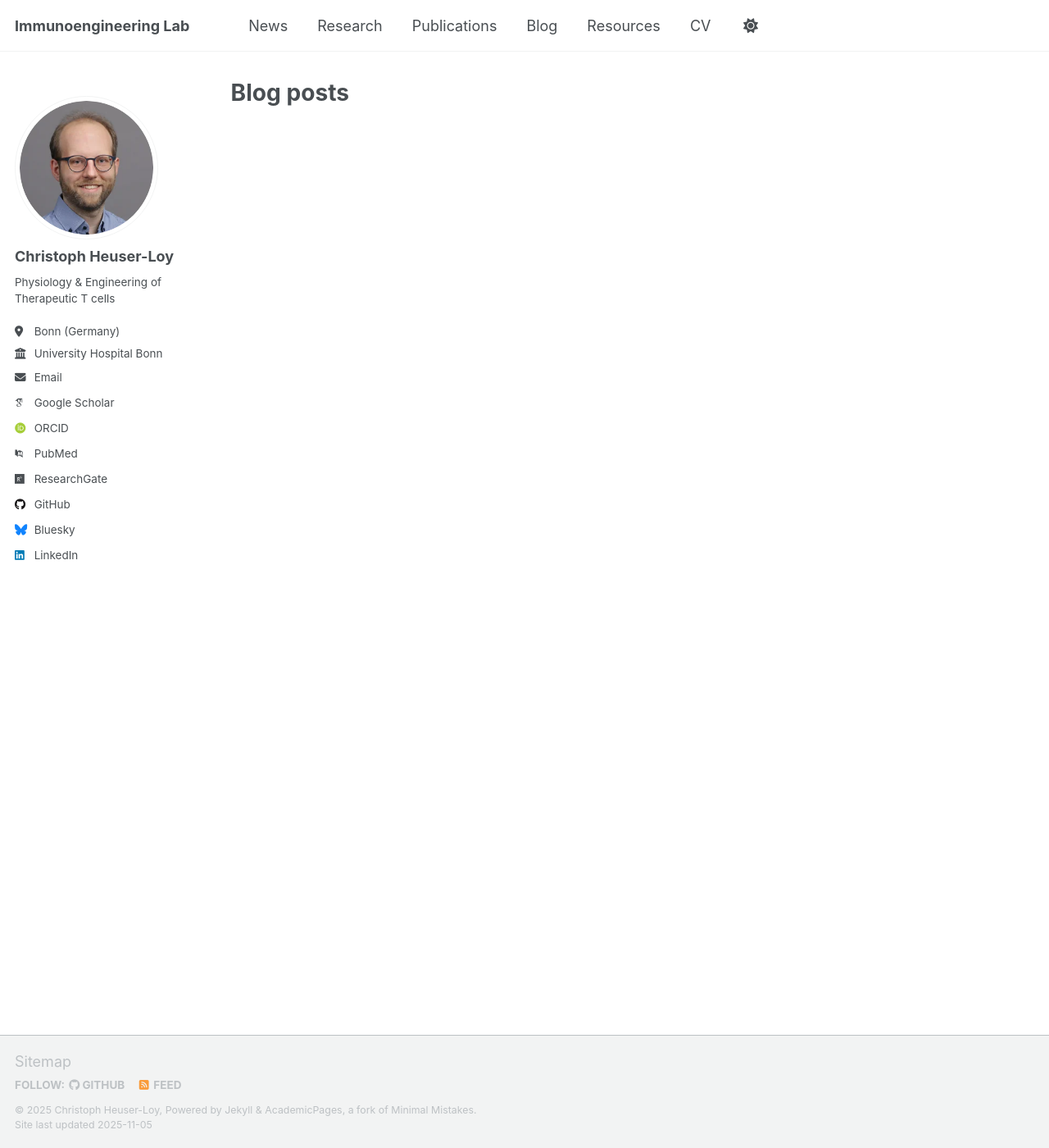
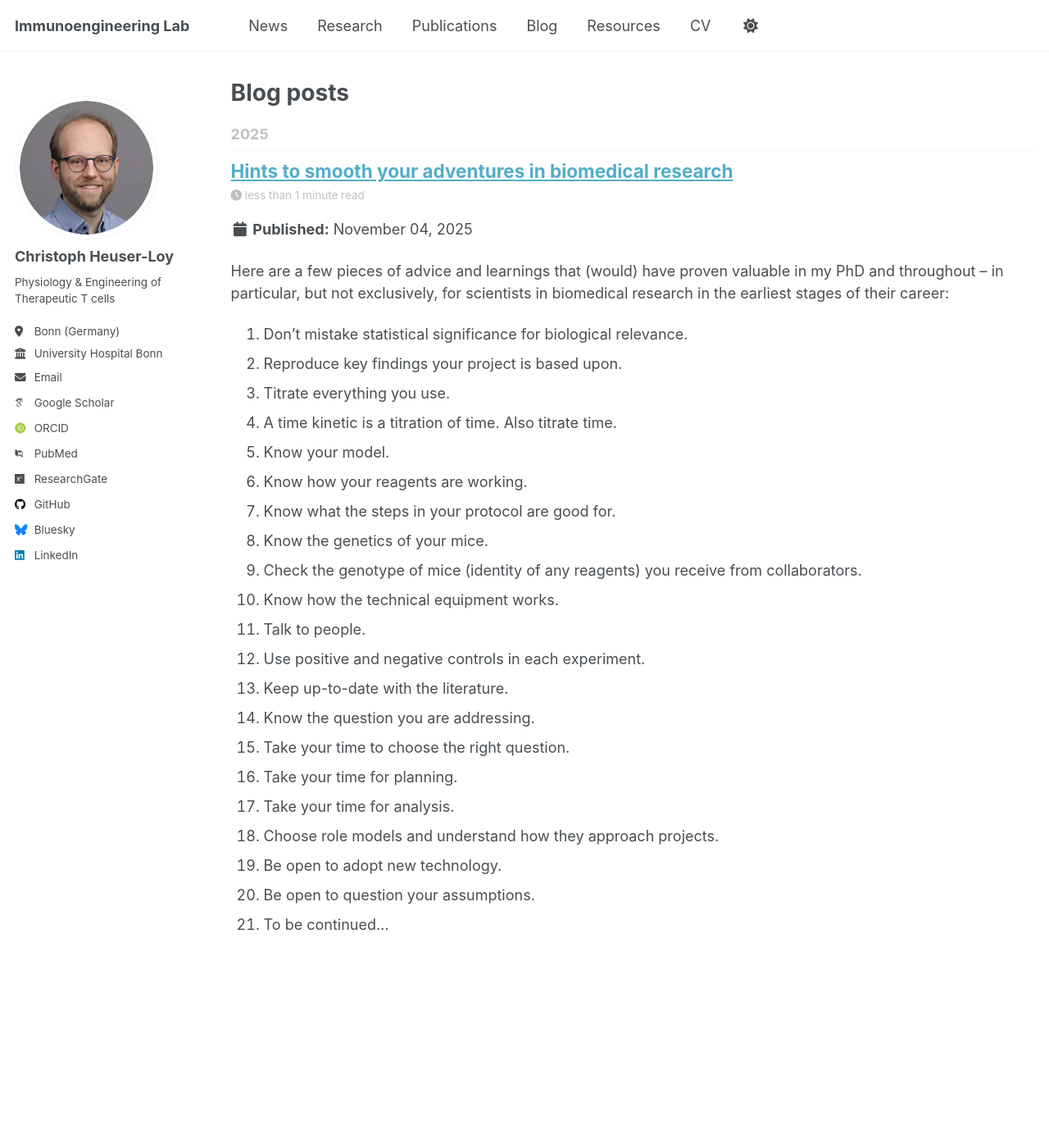
Before and after one commit to cheuserloy/cheuserloy.github.io, a Jekyll site: the page built from _pages/year-archive.html, in a window 1280 px wide and 1400 px high. Shown: the whole window at 82% size. Built offline with Jekyll 4.4.1, drawn with Linux system fonts in a browser that asks for light colours; some web fonts are replaced; a script that is not in the unit is left out.

Commit message:
Update title and date in learnings post

```diff
--- a/_posts/2025-11-05_Learnings.md
+++ b/_posts/2025-11-04-learnings.md
@@ -1,7 +1,7 @@
 ---
-title: 'Hints to smooth your adventure in biomedical research'
-date: 2025-11-05
-permalink: /posts/2025/11/Learnings/
+title: 'Hints to smooth your adventures in biomedical research'
+date: 2025-11-04
+permalink: /posts/2025/11/learnings/
 tags:
   - advice
 ---
```
